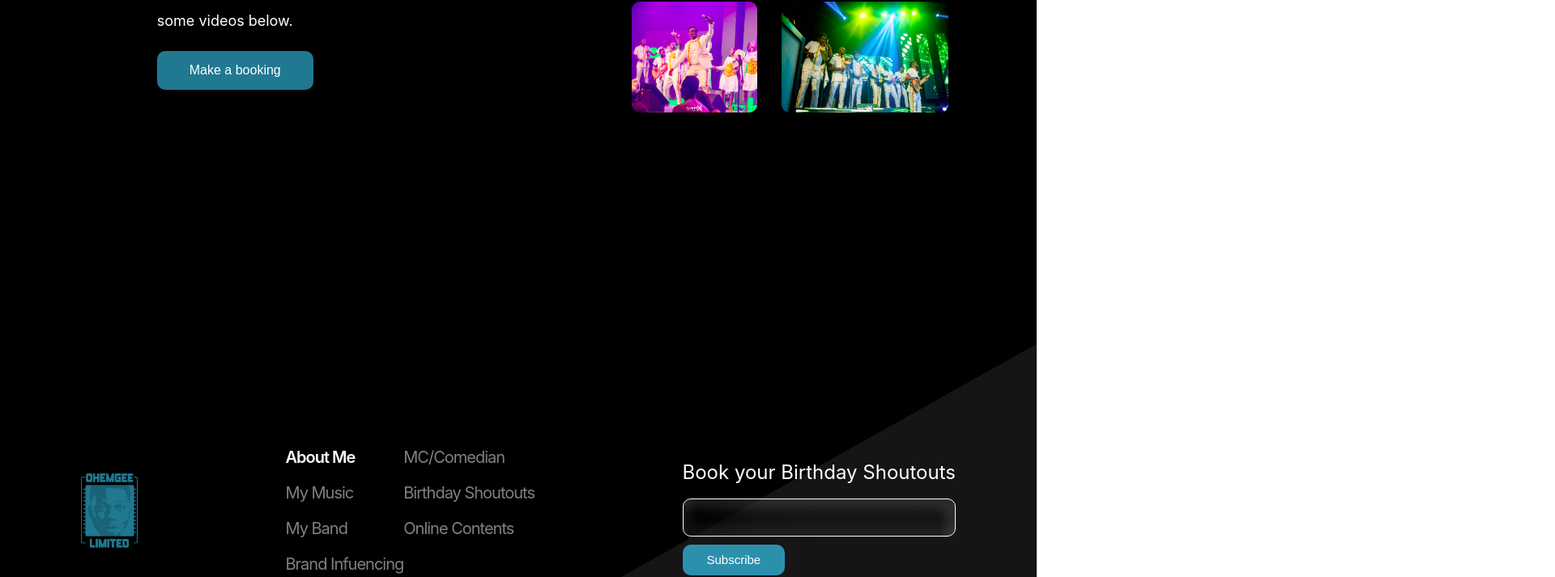
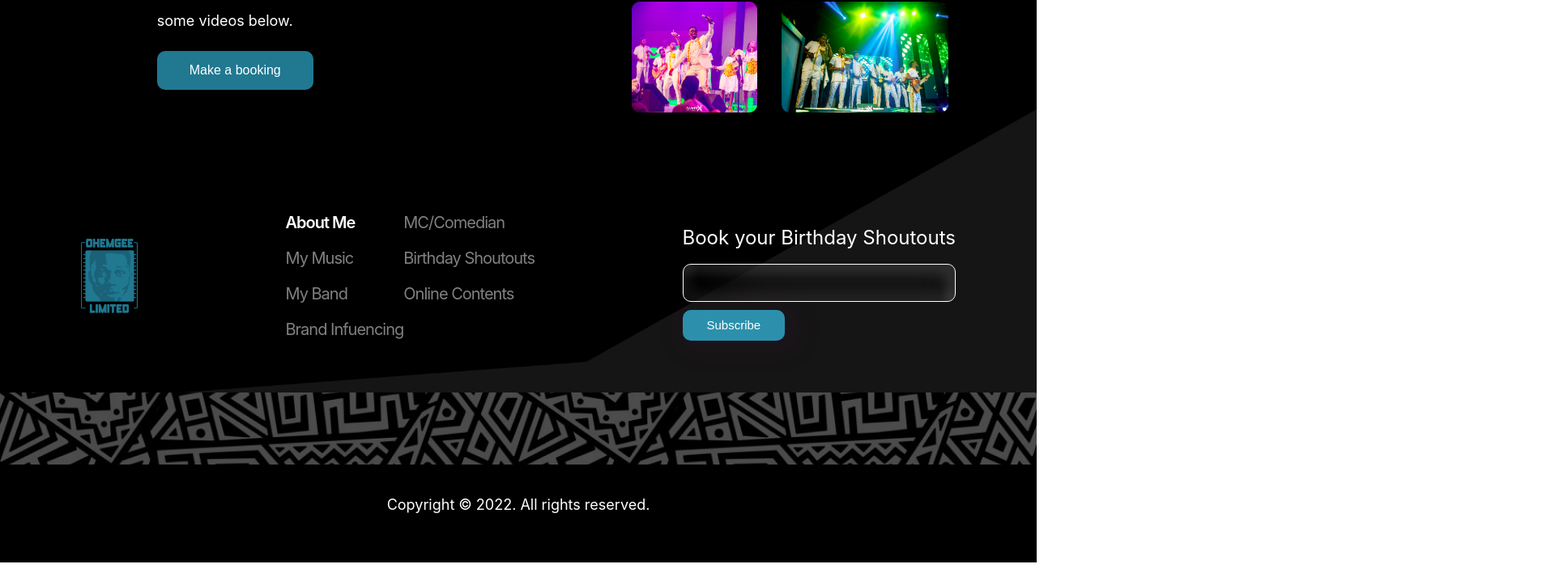
Before and after one commit to temfa/emmaomg, a React (Create React App) app: page /band in a window 1280 px wide. Shown: the part 557-1270 px from the top of the page at 81% size, 1920 px wide, since content can reach past the window. Built offline with nearby package versions, Linux system fonts and the light colour scheme.

Commit message:
Footer transparency issue fixed

```diff
--- a/src/components/dropdown/dropdown.js
+++ b/src/components/dropdown/dropdown.js
@@ -8,19 +8,19 @@ const Dropdown = () => {
 		<div
 			className={dropdown ? "dropdown-menu clicked" : "dropdown-menu "}
 			onClick={() => setDropdown(!dropdown)}>
-			<NavLink to='/band' activeClassName='is-active'>
+			<NavLink to='/band' activeclassname='is-active'>
 				My Band
 			</NavLink>
-			<NavLink to='/brand' activeClassName='is-active'>
+			<NavLink to='/brand' activeclassname='is-active'>
 				Brand Infuencing
 			</NavLink>
-			<NavLink to='/mc' activeClassName='is-active'>
+			<NavLink to='/mc' activeclassname='is-active'>
 				Mc/Comedian
 			</NavLink>
-			<NavLink to='/online' activeClassName='is-active'>
+			<NavLink to='/online' activeclassname='is-active'>
 				Online Content
 			</NavLink>
-			<NavLink to='/family' activeClassName='is-active'>
+			<NavLink to='/family' activeclassname='is-active'>
 				My Family
 			</NavLink>
 		</div>
--- a/src/components/footer/footer.css
+++ b/src/components/footer/footer.css
@@ -1,11 +1,19 @@
 @import url("https://fonts.googleapis.com/css2?family=Montserrat:wght@300;400;600;700&display=swap");
+.footer-container {
+	position: relative;
+}
+
 .footer-header {
 	display: flex;
 	justify-content: space-between;
 	align-items: center;
 	padding: 48px 100px;
-	background: #000000;
-	position: relative;
+	box-sizing: border-box;
+	/* background: #000000;
+	background: #2c90ac; */
+	position: absolute;
+	width: 100%;
+	top: -290px;
 }
 
 .rectangle {
@@ -97,6 +105,7 @@
 	display: flex;
 	width: 100%;
 	position: relative;
+	overflow: hidden;
 }
 
 .landing-designs div {
--- a/src/components/footer/footer.js
+++ b/src/components/footer/footer.js
@@ -3,15 +3,15 @@ import "./footer.css";
 import Logo from "../../assets/logo.png";
 import { NavLink } from "react-router-dom";
 import Image1 from "../../assets/image 1.png";
-import Image2 from "../../assets/image 2.png";
-import Image3 from "../../assets/image 3.png";
-import Rectangle from "../../assets/Rectangle 20.png";
+import BlackTransparecy from "../../assets/black-transparency.png";
+import GrayTransparecy from "../../assets/gray-transparency.png";
 
 const Footer = () => {
 	return (
-		<div>
+		<div className="footer-container">
 			<div className='footer-header'>
-				<img src={Rectangle} alt='Rectangle' className='rectangle' />
+				<img src={BlackTransparecy} alt='Rectangle' className='rectangle' />
+				<img src={GrayTransparecy} alt='Rectangle' className='rectangle' />
 				<img src={Logo} alt='Logo' />
 
 				<div className='about-footer'>
@@ -49,8 +49,9 @@ const Footer = () => {
 			</div>
 			<div className='landing-designs'>
 				<img src={Image1} alt='image1' />
-				<img src={Image2} alt='image1' />
-				<img src={Image3} alt='image1' />
+				<img src={Image1} alt='image2' />
+				<img src={Image1} alt='image3' />
+				<img src={Image1} alt='image4' />
 				<div></div>
 			</div>
 			<div className='footer-copyright'>
--- a/src/pages/contact/contact.js
+++ b/src/pages/contact/contact.js
@@ -40,31 +40,31 @@ const Contact = () => {
 					<form>
 						<div className='form-container'>
 							<input type='text' autoComplete='off' required />
-							<label for='name' className='label-name'>
+							<label htmlFor='name' className='label-name'>
 								<span className='content-name'>Name</span>
 							</label>
 						</div>
 						<div className='form-container'>
 							<input type='text' autoComplete='off' required />
-							<label for='email' className='label-name'>
+							<label htmlFor='email' className='label-name'>
 								<span className='content-name'>Email</span>
 							</label>
 						</div>
 						<div className='event'>
 							<div className='event-test'>
 								<input type='text' autoComplete='off' required />
-								<label for='phone' className='label-name'>
+								<label htmlFor='phone' className='label-name'>
 									<span className='content-name'>Phone</span>
 								</label>
 							</div>
 							<select required>
-								<option selected>Event Type</option>
+								<option value="">Choose an Event Type</option>
 								<option></option>
 							</select>
 						</div>
 						<div className='form-containers'>
 							<input type='text' required />
-							<label for='details' className='label-name'>
+							<label htmlFor='details' className='label-name'>
 								<span className='content-names'>Details</span>
 							</label>
 						</div>
--- a/src/pages/mc/mc.css
+++ b/src/pages/mc/mc.css
@@ -1,6 +1,7 @@
 .mc-header {
 	padding: 100px 0px 0px 8%;
 	display: flex;
+	margin-bottom: 400px;
 }
 
 .mc-img {
```
Also changed, not shown: src/components/header/header.js (+6 -6 lines), src/assets/black-transparency.png (added), src/assets/gray-transparency.png (added).
